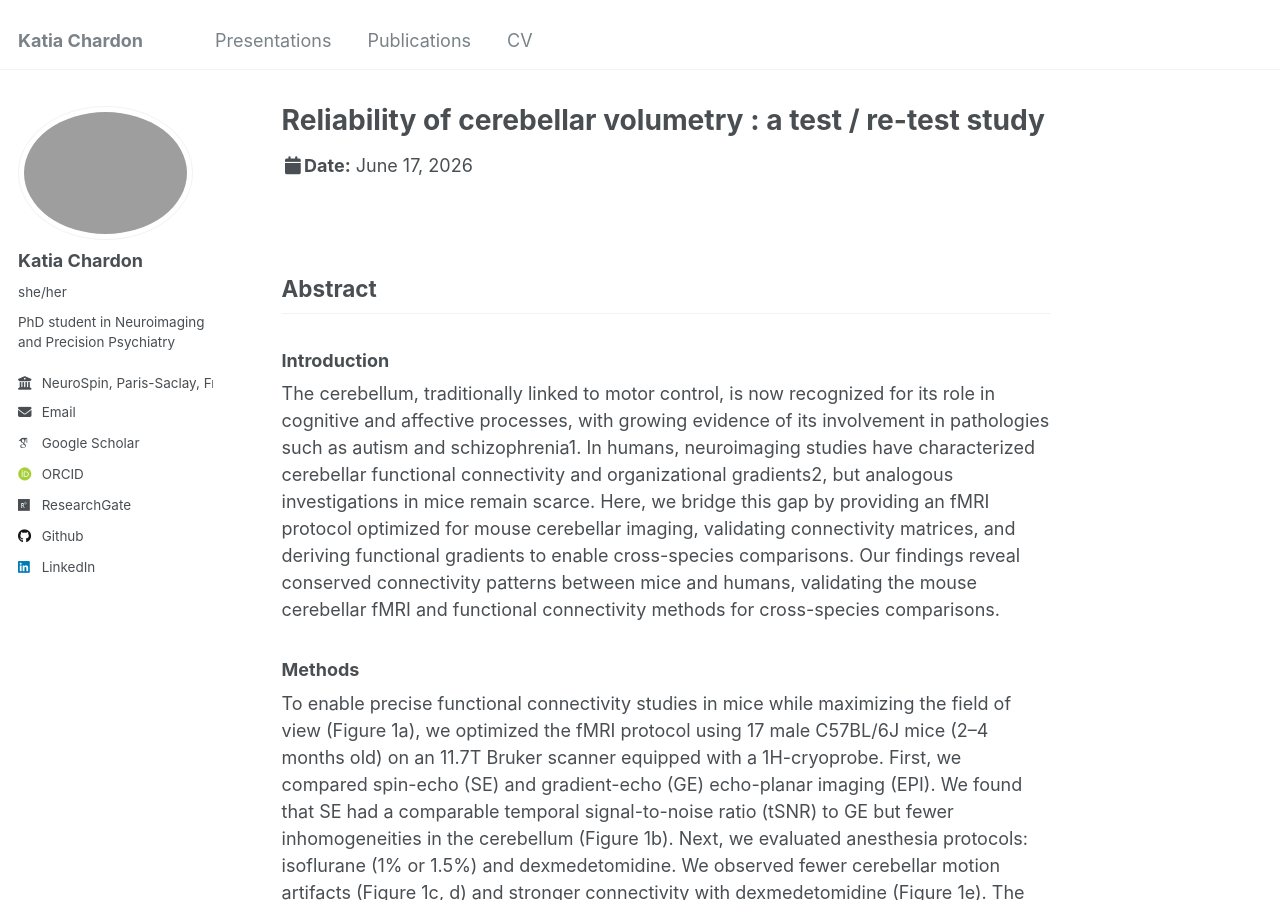
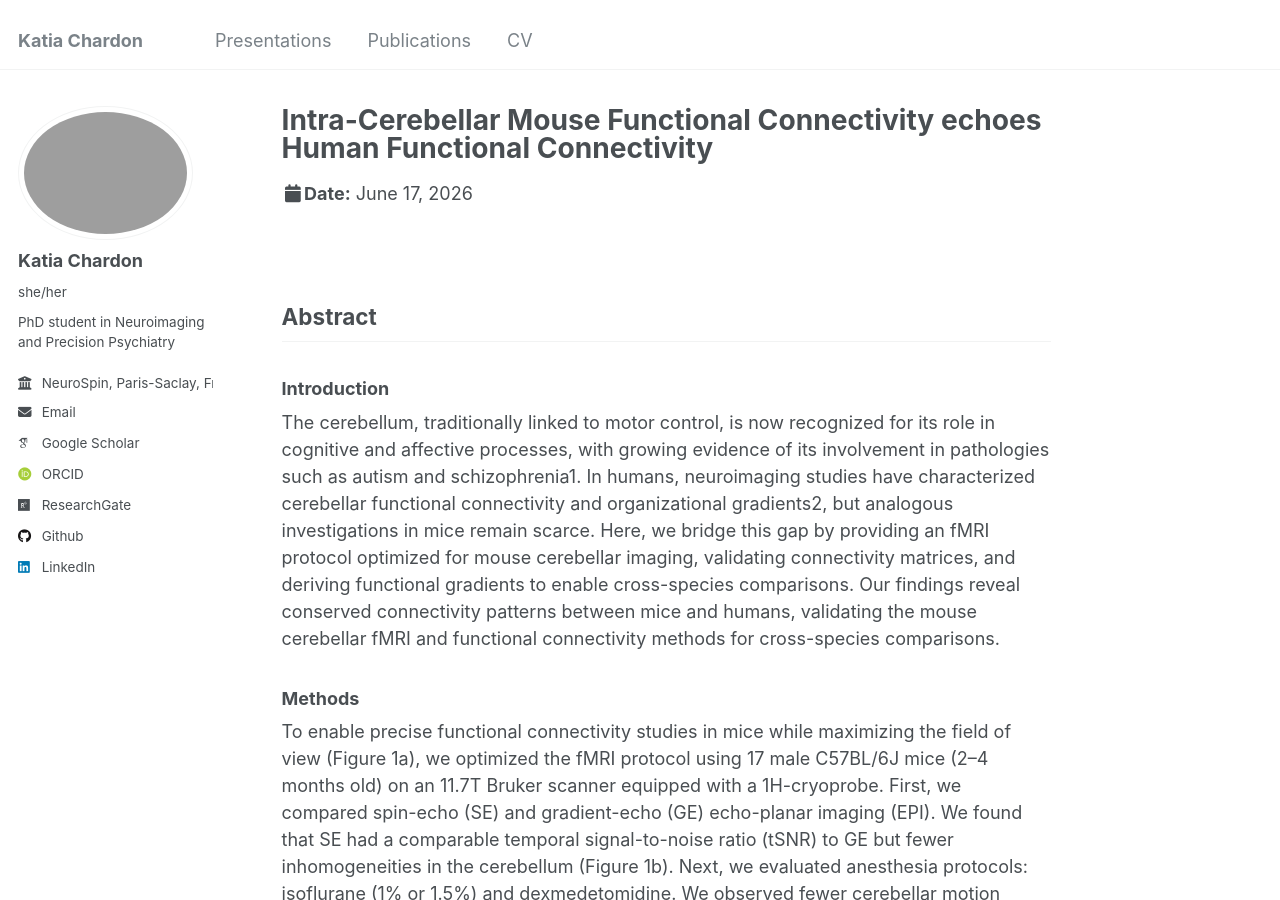
Before and after one commit to kchardon/kchardon.github.io, a Jekyll site: the page built from _talks/2026-06-17-ohbm.md, in a window 1280 px wide and 900 px high. Built offline with Jekyll 4.4.1, drawn with Linux system fonts in a browser that asks for light colours; some web fonts are replaced.

Commit message:
update talks 2025-2026

```diff
--- a/_talks/2026-06-17-ohbm.md
+++ b/_talks/2026-06-17-ohbm.md
@@ -1,5 +1,5 @@
 ---
-title: "Reliability of cerebellar volumetry : a test / re-test study"
+title: "Intra-Cerebellar Mouse Functional Connectivity echoes Human Functional Connectivity"
 collection: talks
 type: "Poster"
 permalink: /presentations/2026-06-17-ohbm
```
Also changed, not shown: _talks/2025-03-26-sfrmbm.md (+1 -1 lines).
